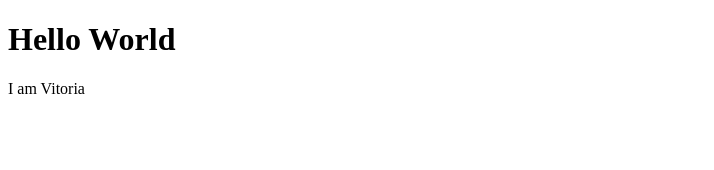
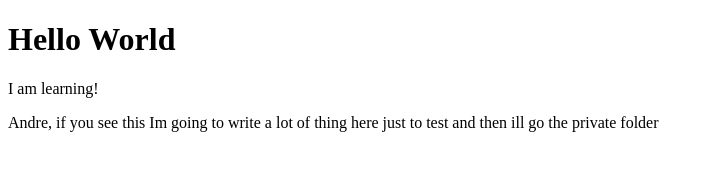
Before and after one commit to VitoriaBragato/hello-world, a plain HTML site: page index.html in a window 1280 px wide. Shown: the whole page, without its empty margins (0-714 px from the left). Drawn offline with Linux system fonts and the light colour scheme.

Commit message:
I withdrew my name and wrote messages to a friend

```diff
--- a/index.html
+++ b/index.html
@@ -7,6 +7,7 @@
 </head>
 <body>
     <h1>Hello World</h1>
-    <p>I am Vitoria</p>
+    <p>I am learning!</p>
+    <p>Andre, if you see this Im going to write a lot of thing here just to test and then ill go the private folder</p>
 </body>
 </html>
```
